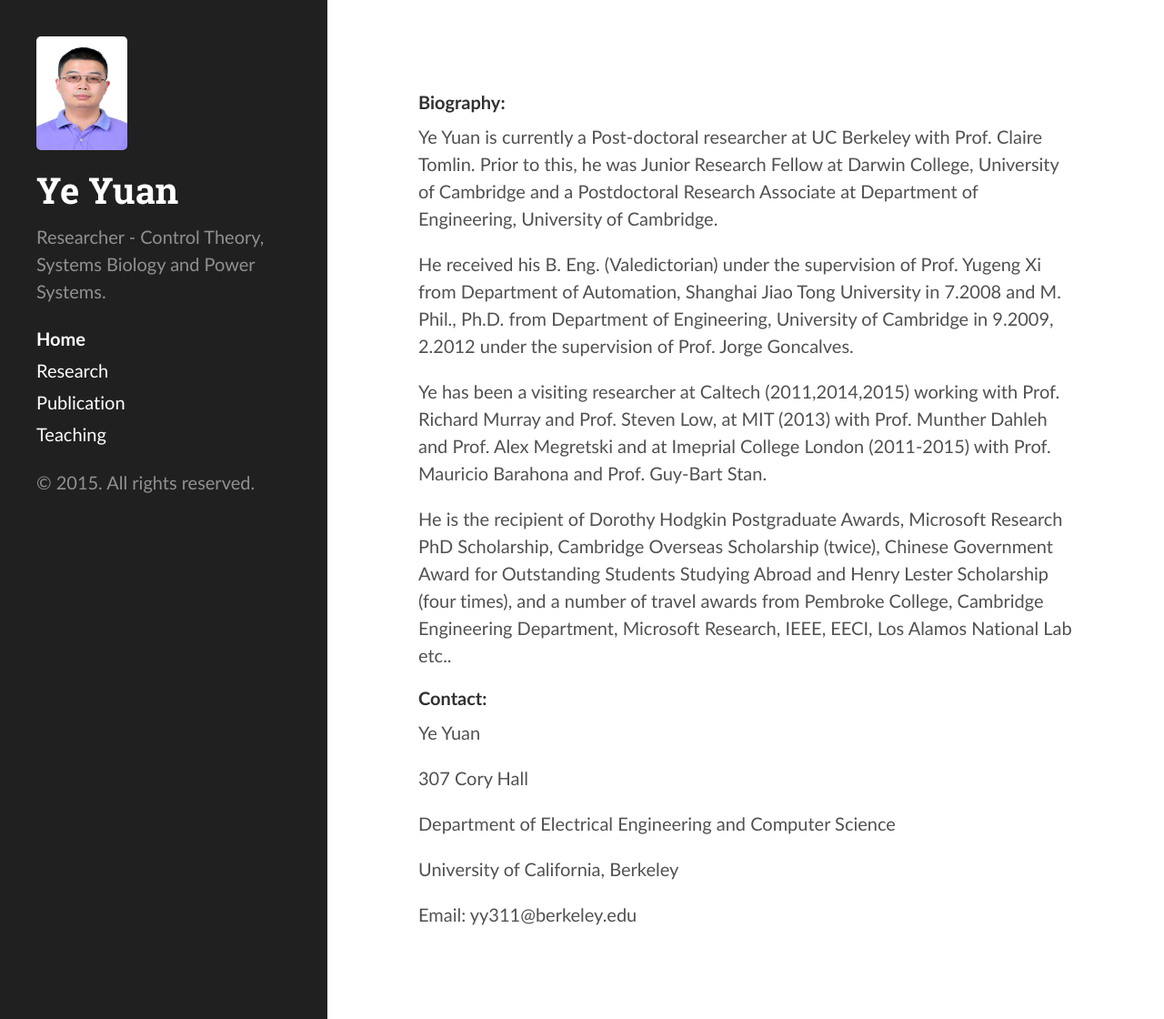
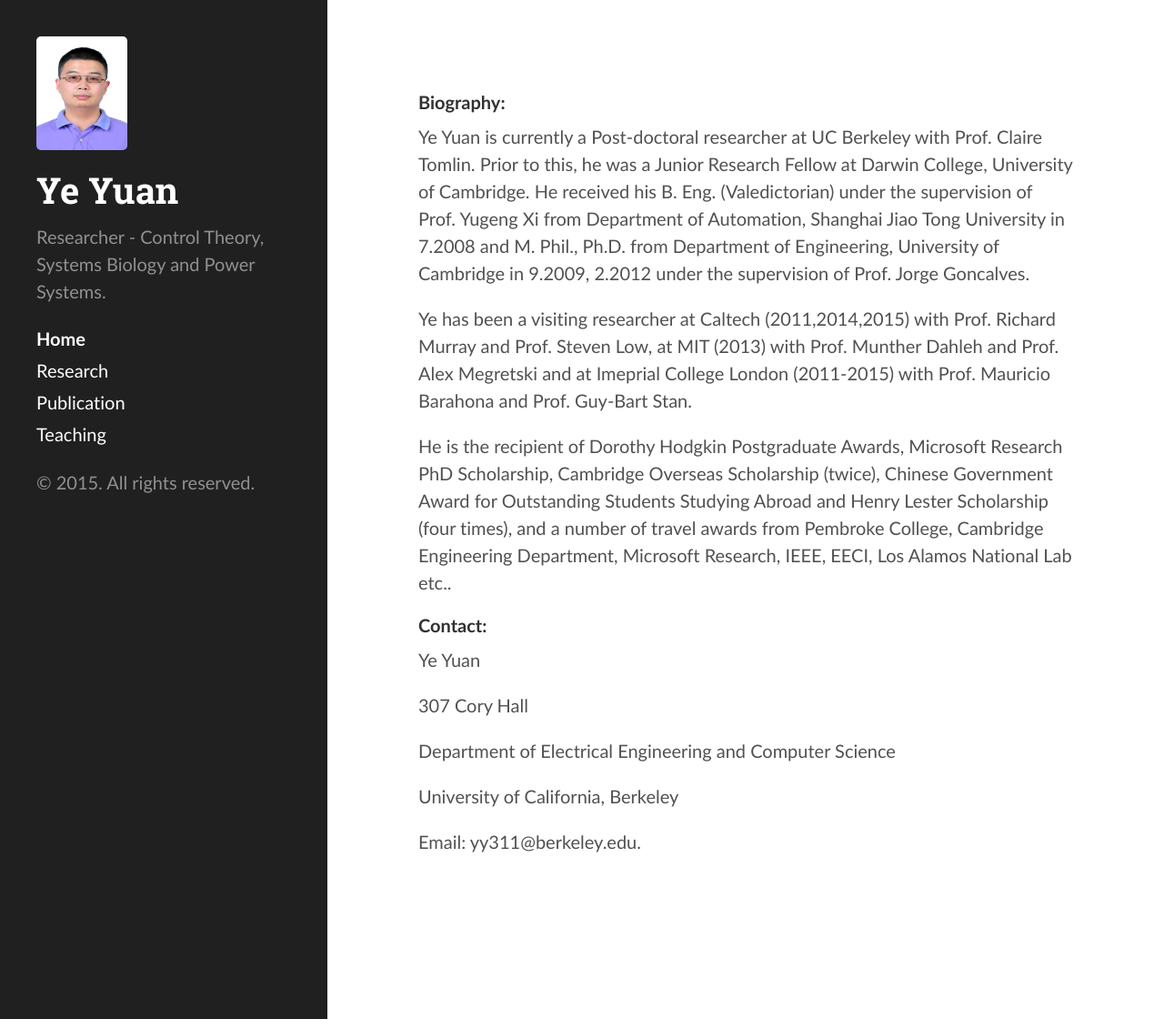
Before and after one commit to yy311/yy311.github.io, a Jekyll site: the page built from index.md, in a window 1280 px wide and 1120 px high. Shown: the whole window at 91% size. Built offline with Jekyll 4.4.1, drawn with Linux system fonts in a browser that asks for light colours.

Commit message:
Update index.md

```diff
--- a/index.md
+++ b/index.md
@@ -5,14 +5,9 @@
 
 ####Biography:
 
-Ye Yuan is currently a Post-doctoral researcher at UC Berkeley with Prof. Claire Tomlin. Prior to this, he was Junior Research Fellow at Darwin College, University of Cambridge and
-a Postdoctoral Research Associate at Department of Engineering, University of Cambridge.
+Ye Yuan is currently a Post-doctoral researcher at UC Berkeley with Prof. Claire Tomlin. Prior to this, he was a Junior Research Fellow at Darwin College, University of Cambridge. He received his B. Eng. (Valedictorian) under the supervision of Prof. Yugeng Xi from Department of Automation, Shanghai Jiao Tong University in 7.2008 and M. Phil., Ph.D. from Department of Engineering, University of Cambridge in 9.2009, 2.2012 under the supervision of Prof. Jorge Goncalves.
 
-He received his B. Eng. (Valedictorian) under the supervision of Prof. Yugeng Xi from Department of Automation,
-Shanghai Jiao Tong University in 7.2008 and M. Phil., Ph.D. from Department of Engineering, University of Cambridge
-in 9.2009, 2.2012 under the supervision of Prof. Jorge Goncalves.
-
-Ye has been a visiting researcher at Caltech (2011,2014,2015) working with Prof. Richard Murray and Prof. Steven Low, at MIT (2013) with Prof. Munther Dahleh and Prof. Alex Megretski and at Imeprial College London (2011-2015) with Prof. Mauricio Barahona and Prof. Guy-Bart Stan.
+Ye has been a visiting researcher at Caltech (2011,2014,2015) with Prof. Richard Murray and Prof. Steven Low, at MIT (2013) with Prof. Munther Dahleh and Prof. Alex Megretski and at Imeprial College London (2011-2015) with Prof. Mauricio Barahona and Prof. Guy-Bart Stan.
 
 He is the recipient of Dorothy Hodgkin Postgraduate Awards, Microsoft Research PhD Scholarship, Cambridge Overseas Scholarship (twice), Chinese Government Award for Outstanding Students Studying Abroad and Henry Lester Scholarship (four times), and a number of travel awards from Pembroke College, Cambridge Engineering Department, Microsoft Research, IEEE, EECI, Los Alamos National Lab etc..
 
@@ -27,4 +22,4 @@
 
 University of California, Berkeley
 
-Email: yy311@berkeley.edu
+Email: yy311@berkeley.edu.
```
